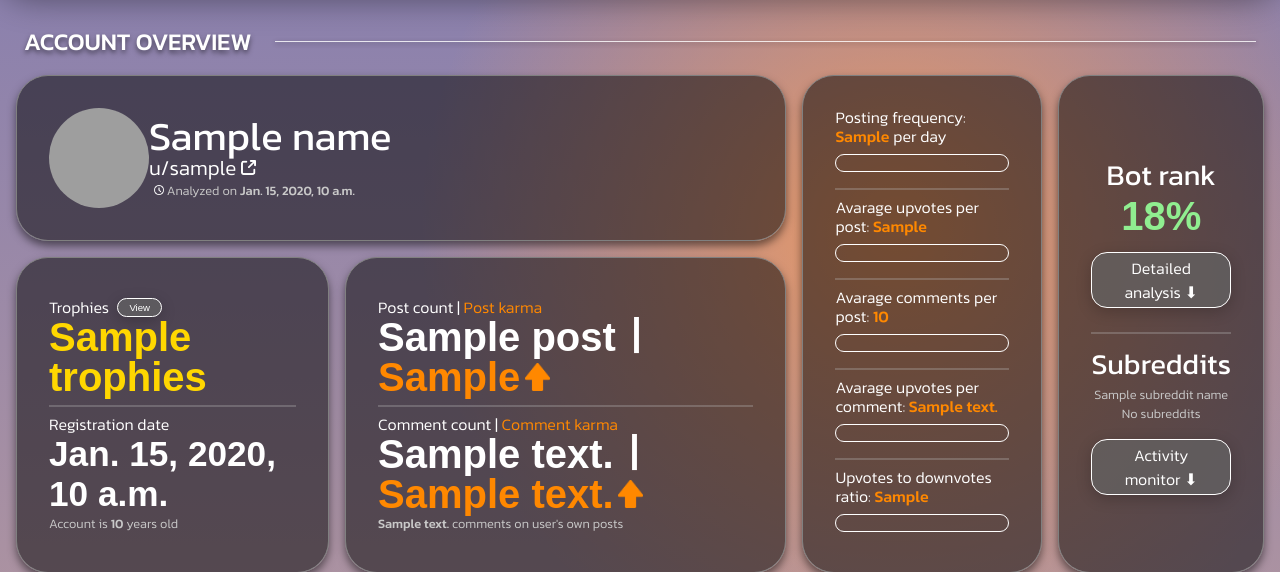
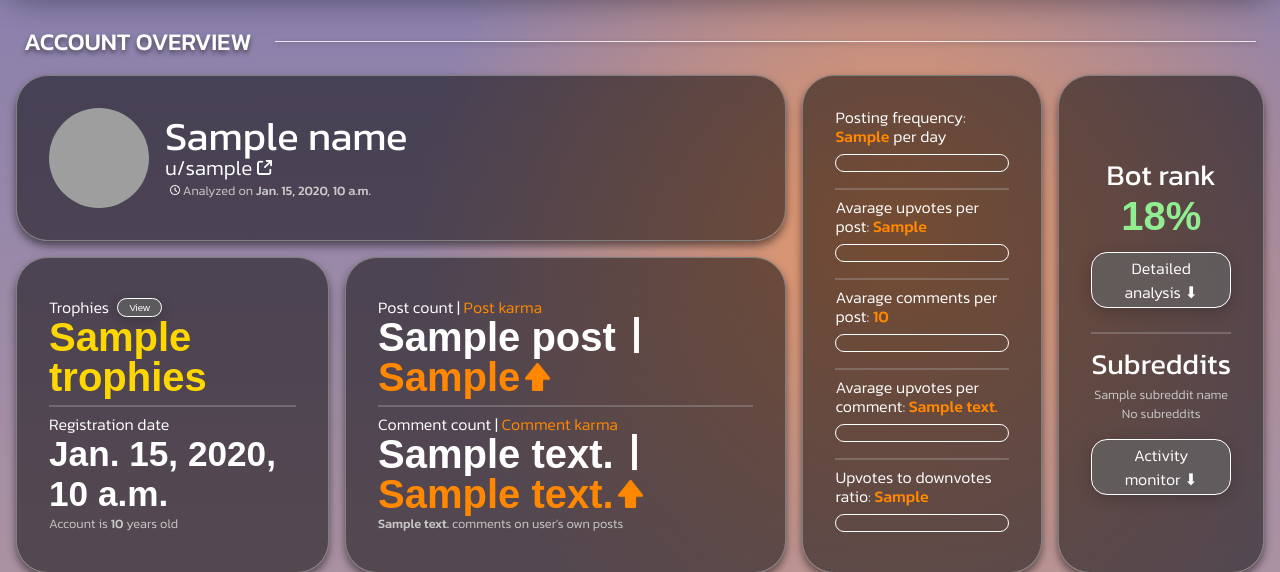
Before and after one commit to kyrylo-om/ReDive, a Django app: template templates/analysis.html in a window 1280 px wide. Shown: the part 100-672 px from the top of the page. Run offline with Django 5.2, Linux system fonts and the light colour scheme; the template is opened without the code that fills it: most values are stand-ins (such as "Sample title", 1, 10 or a date in 2020); some libraries are stand-ins or nearby versions; grey boxes are pictures that could not be loaded.

Commit message:
Increase profile picture margin

```diff
--- a/static/css/analysis.css
+++ b/static/css/analysis.css
@@ -125,6 +125,7 @@ body {
 	display: flex;
 	justify-content: center;
 	align-items: center;
+	margin-right: 1rem
 }
 
 .profile-picture img {
```
